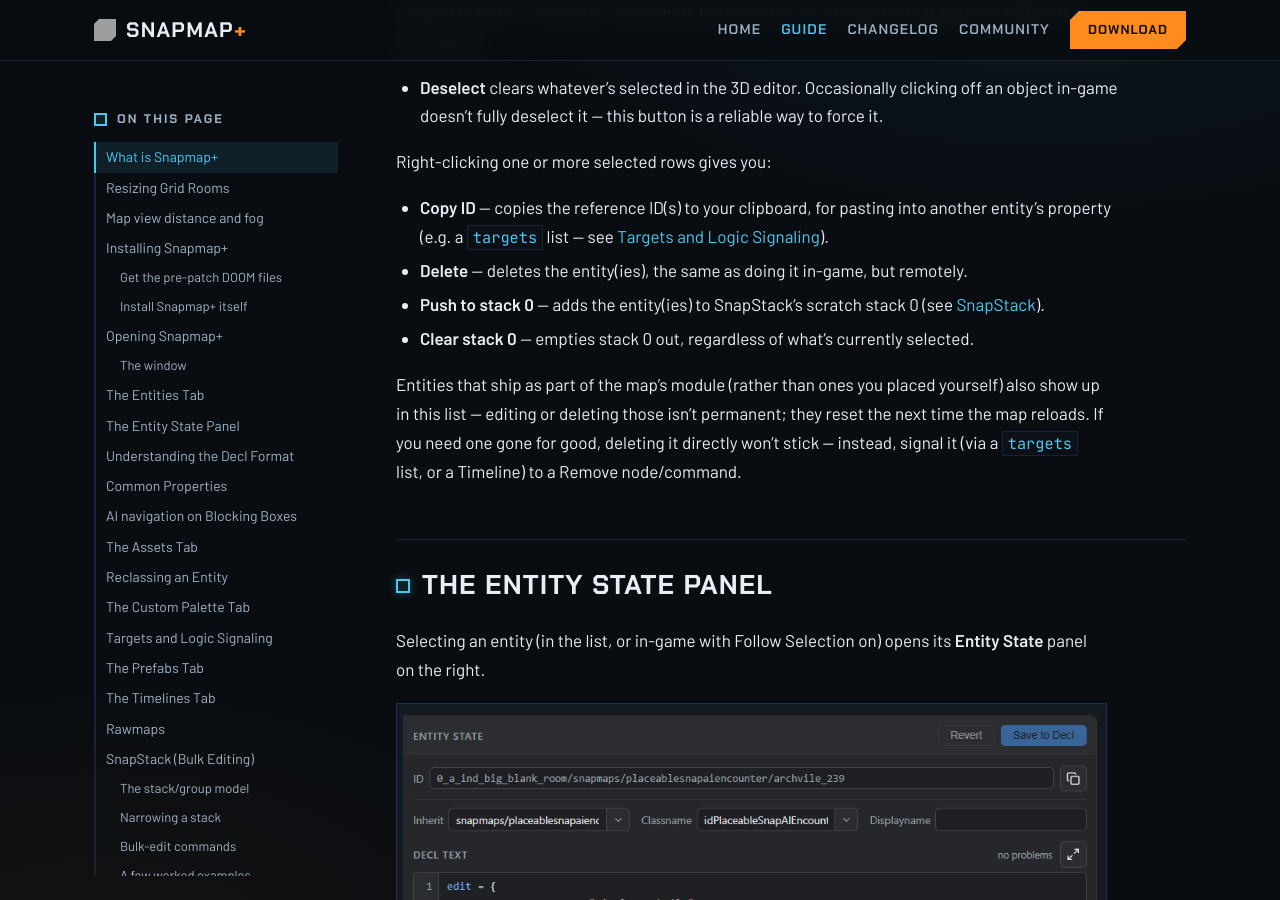
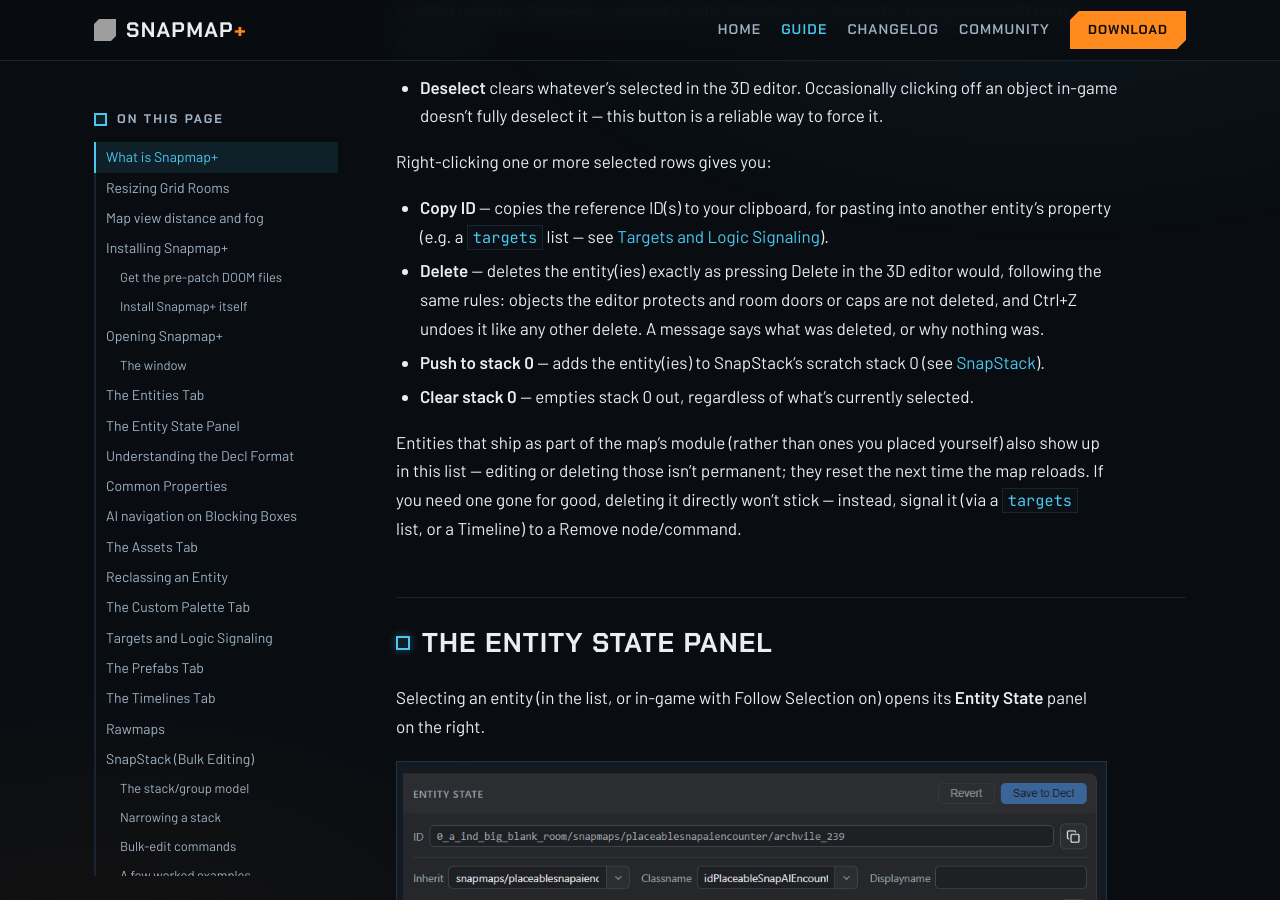
Before and after one commit to doom-snapmap/snapmap-web, a Jekyll site: the page built from site/snapmap-plus-guide.md, in a window 1280 px wide and 900 px high, scrolled down 8927 px. Built offline with Jekyll 4.4.1, drawn with Linux system fonts in a browser that asks for light colours; grey boxes are pictures that could not be loaded.

Commit message:
Delete window-selected entities through the native editor action
Batch window deletions through the native selection action so hover cleanup, eligibility checks and undo commits remain consistent. Keep unrelated entities and room portals intact, prevent selection changes during the commit, and show the actual result in the window. Fixes #111.

```diff
--- a/site/snapmap-plus-guide.md
+++ b/site/snapmap-plus-guide.md
@@ -269,7 +269,9 @@ Right-clicking one or more selected rows gives you:
 
 - **Copy ID** — copies the reference ID(s) to your clipboard, for pasting into another entity's property
   (e.g. a `targets` list — see [Targets and Logic Signaling](#targets-and-logic-signaling)).
-- **Delete** — deletes the entity(ies), the same as doing it in-game, but remotely.
+- **Delete** — deletes the entity(ies) exactly as pressing Delete in the 3D editor would, following
+  the same rules: objects the editor protects and room doors or caps are not deleted, and Ctrl+Z
+  undoes it like any other delete. A message says what was deleted, or why nothing was.
 - **Push to stack 0** — adds the entity(ies) to SnapStack's scratch stack 0 (see
   [SnapStack](#snapstack-bulk-editing)).
 - **Clear stack 0** — empties stack 0 out, regardless of what's currently selected.
```
